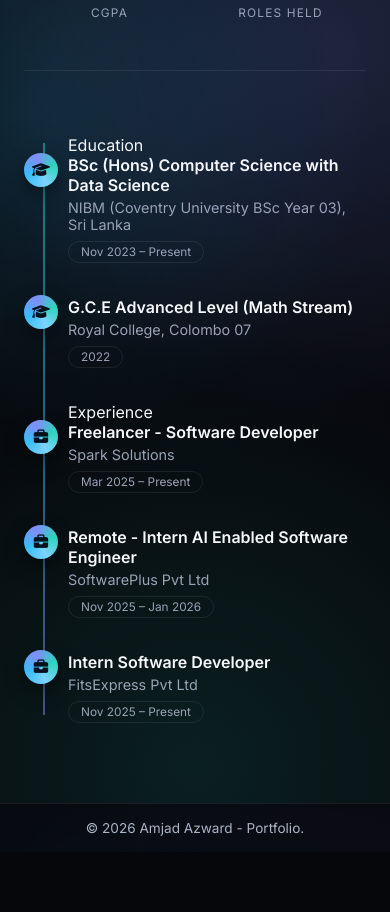
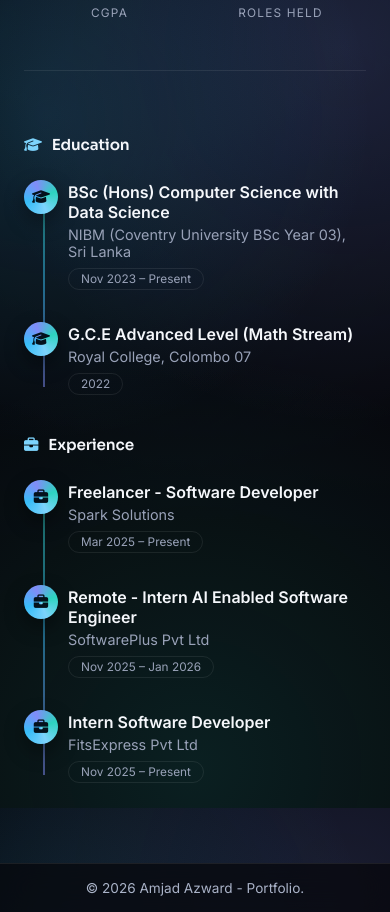
Before and after one commit to AmjadAzward/AmjadAzward.github.io, a React (Vite) app: page /about in a window 390 px wide. Shown: the part 880-1792 px from the top of the page. Before the commit the page ends 1732 px from the top, so only its background shows below. Built offline with nearby package versions, Linux system fonts and the light colour scheme.

Commit message:
new file:   src/pages/Contact.jsx

```diff
--- a/src/index.css
+++ b/src/index.css
@@ -1480,6 +1480,15 @@ footer {
         display: none;
     }
 
+    .about-timeline-columns {
+        grid-template-columns: 1fr;
+        gap: 40px;
+    }
+
+    .about-timeline-columns::before {
+        display: none;
+    }
+
     .about-timeline {
         padding-left: 44px;
     }
--- a/src/pages/About.jsx
+++ b/src/pages/About.jsx
@@ -86,8 +86,12 @@ export default function About() {
                     ))}
                 </div>
 
-                <div className="about-timeline reveal-left">
-                    <div className="about-timeline-group-label">Education</div>
+                <div className="about-timeline-columns">
+                    <div className="reveal-left">
+                        <h3 className="about-timeline-col-heading">
+                            <i className="fa-solid fa-graduation-cap"></i> Education
+                        </h3>
+                        <div className="about-timeline">
                             {education.map((item) => (
                                 <div key={item.title} className="about-timeline-item">
                                     <div className="about-timeline-icon">
@@ -98,8 +102,14 @@ export default function About() {
                                     <div className="about-timeline-meta">{item.meta}</div>
                                 </div>
                             ))}
+                        </div>
+                    </div>
 
-                    <div className="about-timeline-group-label">Experience</div>
+                    <div className="reveal-left">
+                        <h3 className="about-timeline-col-heading">
+                            <i className="fa-solid fa-briefcase"></i> Experience
+                        </h3>
+                        <div className="about-timeline">
                             {experience.map((item) => (
                                 <div key={item.title} className="about-timeline-item">
                                     <div className="about-timeline-icon">
@@ -112,6 +122,8 @@ export default function About() {
                             ))}
                         </div>
                     </div>
+                </div>
+            </div>
         </section>
     );
 }
```
Lines whose indentation alone changed are shown as unchanged.
